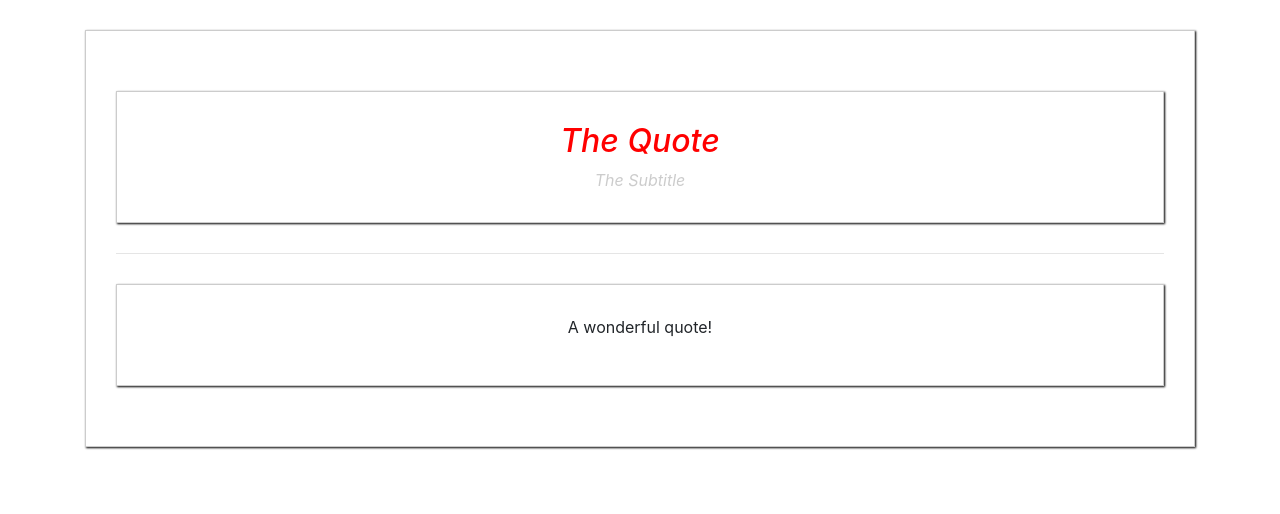
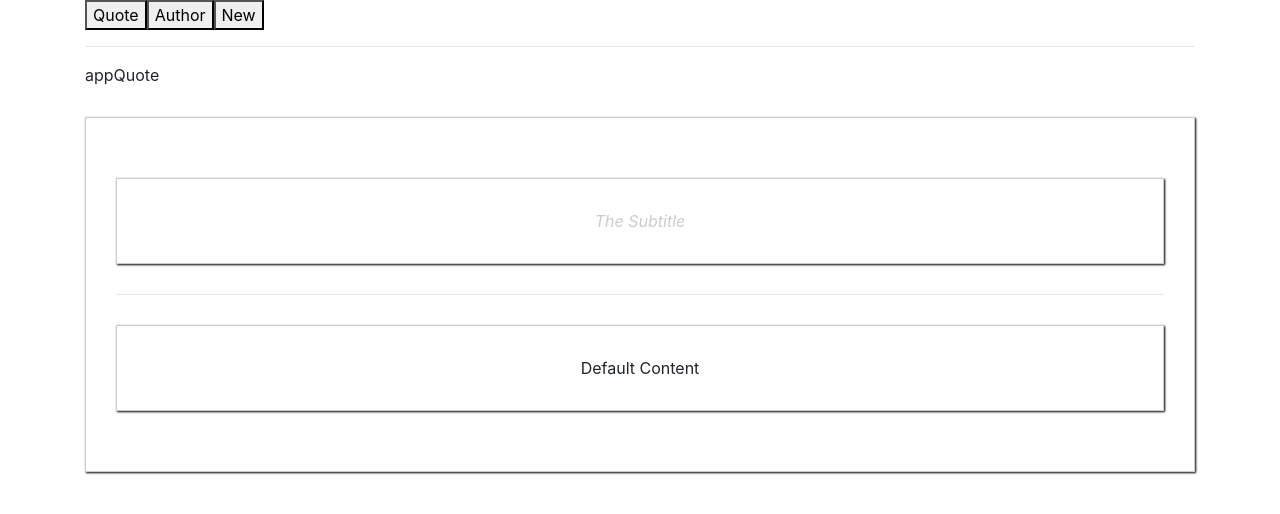
Before and after one commit to htl-leonding/quotes-vue-demo, a Vue app: page / in a window 1280 px wide. Shown: the top 514 px of the page. Built offline with nearby package versions, Linux system fonts and the light colour scheme.

Commit message:
dynamic components with <keep-alive> introduced

```diff
--- a/src/App.vue
+++ b/src/App.vue
@@ -2,10 +2,20 @@
   <div class="container">
     <div class="row">
       <div class="col-12">
-        <app-quote>
-          <h2 slot="title">{{quoteTitle}}</h2>
-          <p>A wonderful quote!</p>
-        </app-quote>
+        <button @click="selectedComponent = 'appQuote'">Quote</button>
+        <button @click="selectedComponent = 'appAuthor'">Author</button>
+        <button @click="selectedComponent = 'appNew'">New</button>
+        <hr>
+        <p>{{selectedComponent}}</p>
+        <keep-alive>
+          <component :is="selectedComponent">
+            Default Content
+          </component>
+        </keep-alive>
+<!--        <app-quote>-->
+<!--          <h2 slot="title">{{quoteTitle}}</h2>-->
+<!--          <p>A wonderful quote!</p>-->
+<!--        </app-quote>-->
       </div>
     </div>
   </div>
@@ -13,15 +23,20 @@
 
 <script>
   import Quote from './components/Quotes';
+  import Author from './components/Author';
+  import New from './components/New';
 
   export default {
     data : function() {
       return {
-        quoteTitle: 'The Quote'
+        quoteTitle: 'The Quote',
+        selectedComponent: 'appQuote'
       }
     },
     components: {
-      appQuote: Quote
+      appQuote: Quote,
+      appAuthor: Author,
+      appNew: New
     }
   }
 </script>
--- /dev/null
+++ b/src/components/Author.vue
@@ -0,0 +1,13 @@
+<template>
+  <div>
+    <h3>The Author</h3>
+  </div>
+</template>
+
+<script>
+  export default {
+  }
+</script>
+
+<style >
+</style>
--- /dev/null
+++ b/src/components/New.vue
@@ -0,0 +1,23 @@
+<template>
+  <div>
+    <h3>New Quote</h3>
+    <button @click="counter++">Increase</button>
+    <p>{{counter}}</p>
+  </div>
+</template>
+
+<script>
+  export default {
+    data: function () {
+      return {
+        counter: 0
+      };
+    },
+    destroyed() {
+      console.log('Destroyed!');
+    }
+  }
+</script>
+
+<style >
+</style>
--- a/src/components/Quotes.vue
+++ b/src/components/Quotes.vue
@@ -2,7 +2,9 @@
   <div>
     <div class="title">
       <slot name="title"></slot>
-      <span style="color: #ccc"><slot name="subtitle">The Subtitle</slot></span>
+      <span style="color: #ccc">
+        <slot name="subtitle">The Subtitle</slot>
+      </span>
     </div>
     <hr>
     <div>
```
